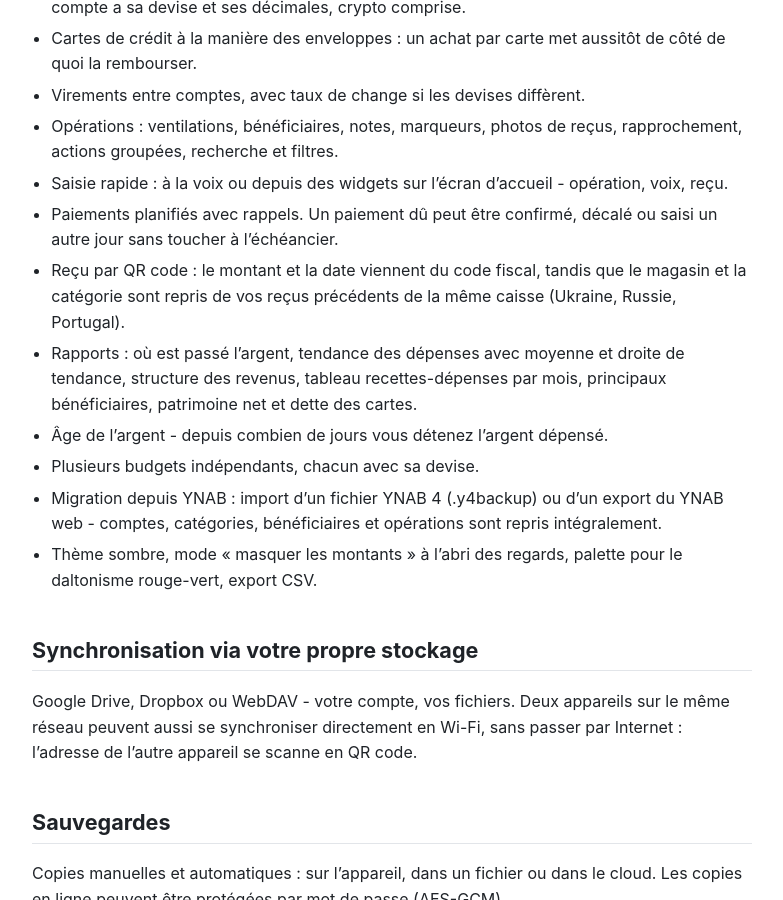
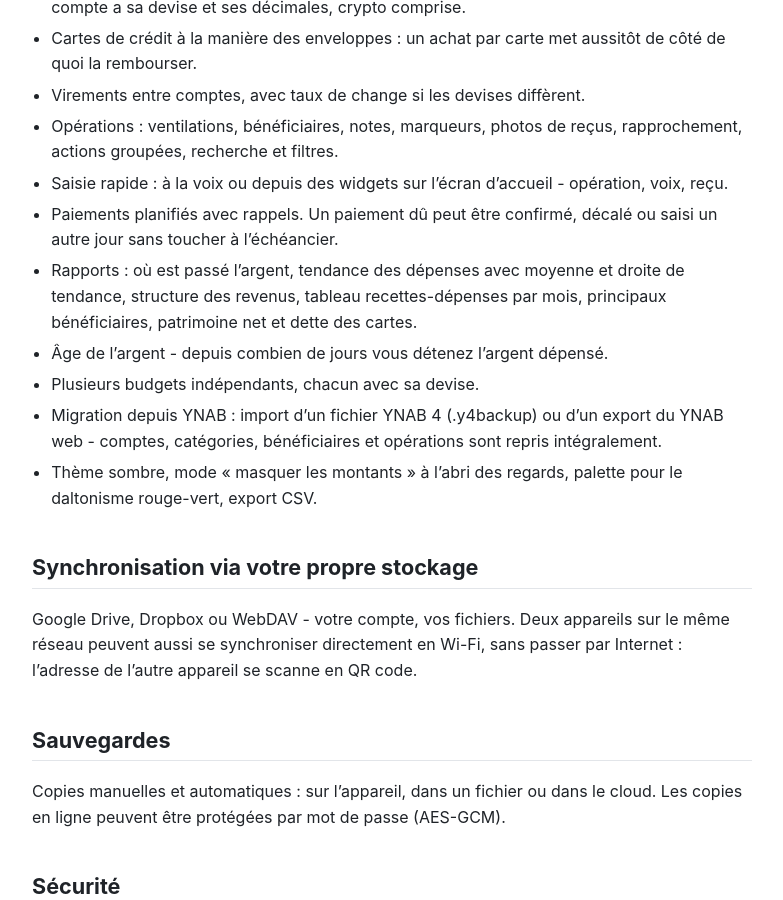
Before and after one commit to envelopesbudget/envelopesbudget.github.io, a Jekyll site: the page built from fr.md, in a window 1280 px wide and 900 px high, scrolled down 1200 px. Shown: the whole window, without its empty margins (248-1031 px from the left). Built offline with Jekyll 4.4.1, drawn with Linux system fonts in a browser that asks for light colours; some of the changed lines change nothing that is shown.

Commit message:
Чек по QR - только там, где он читается
Решение Олега: перечисление стран в скобках - шум, а пункт про чек нужен
лишь в карточках тех рынков, где формат действительно разбирается. Пункт
остался в ru, uk и pt-PT; из девяти остальных языков удалён.

Немцу или турку сканер чека не сработает, и обещание в магазине от этого
сработавшим не станет - то же правило, по которому ярлыка у сканера нет
там, где формат чека неизвестен.

```diff
--- a/_data/pages.json
+++ b/_data/pages.json
@@ -23,7 +23,7 @@
      "Операции: сплиты, получатели, заметки, флаги, фото чеков, сверка счёта, массовые действия, поиск и фильтры.",
      "Быстрый ввод: голосом («Продукты 250») и виджетами на домашнем экране - операция, голос, чек.",
      "Плановые платежи с напоминаниями; наступивший платёж можно подтвердить, сдвинуть или записать в любой другой день.",
-     "Чек по QR-коду: сумма и дата подставляются из фискального кода, а магазин и категорию приложение помнит по прошлым чекам той же кассы (Украина, Россия, Португалия).",
+     "Чек по QR-коду: сумма и дата подставляются из фискального кода, а магазин и категорию приложение помнит по прошлым чекам той же кассы.",
      "Отчёты: куда ушли деньги, тренд расходов с линией динамики и средним, структура доходов, таблица «доходы и расходы» по месяцам, топ получателей, чистая стоимость и долг по картам.",
      "Возраст денег - сколько дней вашим деньгам к моменту траты.",
      "Несколько независимых бюджетов, у каждого своя валюта.",
@@ -81,7 +81,6 @@
      "Transactions: splits, payees, memos, flags, receipt photos, reconciliation, bulk edits, search and filters.",
      "Quick entry: by voice or from home screen widgets - transaction, voice, receipt.",
      "Scheduled payments with reminders. A due payment can be confirmed, moved, or entered on any other day without touching the schedule.",
-     "Receipt from a QR code: the amount and date come from the fiscal code, while the shop and category are remembered from your earlier receipts at the same till (Ukraine, Russia, Portugal).",
      "Reports: where the money went, spending trend with average and trend lines, income breakdown, income-and-expense table by month, top payees, net worth and credit card debt.",
      "Age of Money - how old your money is by the time you spend it.",
      "Several independent budgets, each with its own currency.",
@@ -197,7 +196,6 @@
      "Buchungen: Splitts, Zahlungsempfänger, Notizen, Markierungen, Belegfotos, Kontenabgleich, Massenänderungen, Suche und Filter.",
      "Schnelle Eingabe: per Sprache und über Widgets auf dem Startbildschirm - Buchung, Sprache, Beleg.",
      "Geplante Zahlungen mit Erinnerungen. Eine fällige Zahlung lässt sich bestätigen, verschieben oder an einem anderen Tag erfassen.",
-     "Beleg per QR-Code: Betrag und Datum kommen aus dem fiskalischen Code, Geschäft und Kategorie merkt sich die App von früheren Belegen derselben Kasse (Ukraine, Russland, Portugal).",
      "Berichte: wohin das Geld ging, Ausgabentrend mit Durchschnitts- und Trendlinie, Aufbau der Einnahmen, Einnahmen-Ausgaben-Tabelle nach Monaten, Top-Zahlungsempfänger, Vermögen und Kreditkartenschulden.",
      "Alter des Geldes - wie alt Ihr Geld beim Ausgeben ist.",
      "Mehrere unabhängige Budgets, jedes mit eigener Währung.",
@@ -255,7 +253,6 @@
      "Opérations : ventilations, bénéficiaires, notes, marqueurs, photos de reçus, rapprochement, actions groupées, recherche et filtres.",
      "Saisie rapide : à la voix ou depuis des widgets sur l’écran d’accueil - opération, voix, reçu.",
      "Paiements planifiés avec rappels. Un paiement dû peut être confirmé, décalé ou saisi un autre jour sans toucher à l’échéancier.",
-     "Reçu par QR code : le montant et la date viennent du code fiscal, tandis que le magasin et la catégorie sont repris de vos reçus précédents de la même caisse (Ukraine, Russie, Portugal).",
      "Rapports : où est passé l’argent, tendance des dépenses avec moyenne et droite de tendance, structure des revenus, tableau recettes-dépenses par mois, principaux bénéficiaires, patrimoine net et dette des cartes.",
      "Âge de l’argent - depuis combien de jours vous détenez l’argent dépensé.",
      "Plusieurs budgets indépendants, chacun avec sa devise.",
@@ -313,7 +310,6 @@
      "Operaciones: desgloses, beneficiarios, notas, marcas, fotos de recibos, conciliación, acciones en lote, búsqueda y filtros.",
      "Registro rápido: por voz o desde widgets en la pantalla de inicio - operación, voz, recibo.",
      "Pagos programados con recordatorios. Un pago vencido se puede confirmar, aplazar o anotar en otro día sin tocar la programación.",
-     "Recibo por código QR: el importe y la fecha se toman del código fiscal, y la tienda y la categoría se recuerdan de recibos anteriores de la misma caja (Ucrania, Rusia, Portugal).",
      "Informes: adónde fue el dinero, tendencia de gasto con media y línea de tendencia, estructura de ingresos, tabla de ingresos y gastos por mes, principales beneficiarios, patrimonio neto y deuda de tarjetas.",
      "Edad del dinero: cuántos días lleva contigo el dinero que gastas.",
      "Varios presupuestos independientes, cada uno con su moneda.",
@@ -371,7 +367,6 @@
      "Movimenti: suddivisioni, beneficiari, note, contrassegni, foto degli scontrini, riconciliazione, azioni multiple, ricerca e filtri.",
      "Inserimento rapido: a voce o dai widget nella schermata iniziale - operazione, voce, scontrino.",
      "Pagamenti pianificati con promemoria. Un pagamento in scadenza si può confermare, rinviare o registrare in un altro giorno.",
-     "Scontrino da QR: importo e data arrivano dal codice fiscale dello scontrino, mentre negozio e categoria vengono ricordati dagli scontrini precedenti della stessa cassa (Ucraina, Russia, Portogallo).",
      "Report: dove sono finiti i soldi, andamento delle spese con media e linea di tendenza, struttura delle entrate, tabella entrate-uscite per mese, principali beneficiari, patrimonio netto e debito delle carte.",
      "Età del denaro: da quanti giorni possiedi il denaro che stai spendendo.",
      "Più budget indipendenti, ciascuno con la propria valuta.",
@@ -429,7 +424,6 @@
      "Operacje: podziały, odbiorcy, notatki, flagi, zdjęcia paragonów, uzgadnianie konta, działania zbiorcze, wyszukiwanie i filtry.",
      "Szybkie wprowadzanie: głosem lub z widżetów na ekranie głównym - operacja, głos, paragon.",
      "Płatności cykliczne z przypomnieniami. Nadchodzącą płatność można potwierdzić, przesunąć albo zapisać w innym dniu.",
-     "Paragon z kodu QR: kwota i data pochodzą z kodu fiskalnego, a sklep i kategorię aplikacja pamięta z wcześniejszych paragonów tej samej kasy (Ukraina, Rosja, Portugalia).",
      "Raporty: dokąd poszły pieniądze, trend wydatków ze średnią i linią trendu, struktura przychodów, tabela przychodów i wydatków według miesięcy, najczęstsi odbiorcy, majątek netto i dług kart.",
      "Wiek pieniądza - ile dni pieniądze są u ciebie, zanim je wydasz.",
      "Kilka niezależnych budżetów, każdy z własną walutą.",
@@ -487,7 +481,6 @@
      "Lançamentos: divisões, favorecidos, observações, marcadores, fotos de recibos, conciliação, ações em lote, busca e filtros.",
      "Registro rápido: por voz ou pelos widgets na tela inicial - lançamento, voz, recibo.",
      "Pagamentos agendados com lembretes. Um pagamento vencido pode ser confirmado, adiado ou lançado em outro dia sem mexer no agendamento.",
-     "Recibo por QR code: valor e data vêm do código fiscal, e a loja e a categoria são lembradas de recibos anteriores do mesmo caixa (Ucrânia, Rússia, Portugal).",
      "Relatórios: para onde foi o dinheiro, tendência de gastos com média e linha de tendência, estrutura das receitas, tabela de receitas e despesas por mês, principais beneficiários, patrimônio líquido e dívida dos cartões.",
      "Idade do dinheiro - há quantos dias o dinheiro está com você quando o gasta.",
      "Vários orçamentos independentes, cada um com sua moeda.",
@@ -603,7 +596,6 @@
      "Boekingen: splitsingen, begunstigden, notities, markeringen, bonfoto’s, afstemming, bulkacties, zoeken en filteren.",
      "Snel invoeren: met je stem of via widgets op het startscherm - boeking, stem, bon.",
      "Geplande betalingen met herinneringen. Een vervallen betaling kun je bevestigen, uitstellen of op een andere dag boeken.",
-     "Bon via QR-code: bedrag en datum komen uit de fiscale code, en winkel en categorie worden onthouden van eerdere bonnen van dezelfde kassa (Oekraïne, Rusland, Portugal).",
      "Rapporten: waar het geld heen ging, uitgaventrend met gemiddelde en trendlijn, opbouw van de inkomsten, tabel inkomsten en uitgaven per maand, grootste begunstigden, nettovermogen en creditcardschuld.",
      "Leeftijd van je geld - hoeveel dagen je het geld al hebt als je het uitgeeft.",
      "Meerdere onafhankelijke budgetten, elk met een eigen valuta.",
@@ -661,7 +653,6 @@
      "İşlemler: bölünmüş kayıtlar, alıcılar, notlar, işaretler, fiş fotoğrafları, hesap mutabakatı, toplu işlemler, arama ve filtreler.",
      "Hızlı giriş: sesle veya ana ekrandaki widget’lardan - işlem, ses, fiş.",
      "Planlı ödemeler ve hatırlatmalar. Vakti gelen ödeme onaylanabilir, ertelenebilir ya da başka bir güne yazılabilir.",
-     "QR koddan fiş: tutar ve tarih fiş üzerindeki mali koddan gelir, mağaza ve kategori ise aynı kasadaki önceki fişlerden hatırlanır (Ukrayna, Rusya, Portekiz).",
      "Raporlar: para nereye gitti, ortalama ve eğilim çizgisiyle harcama eğilimi, gelir yapısı, aylara göre gelir-gider tablosu, en çok ödeme yapılanlar, net varlık ve kart borcu.",
      "Paranın yaşı - harcadığınız para kaç gündür sizde.",
      "Her biri kendi para biriminde birden çok bağımsız bütçe.",
```
